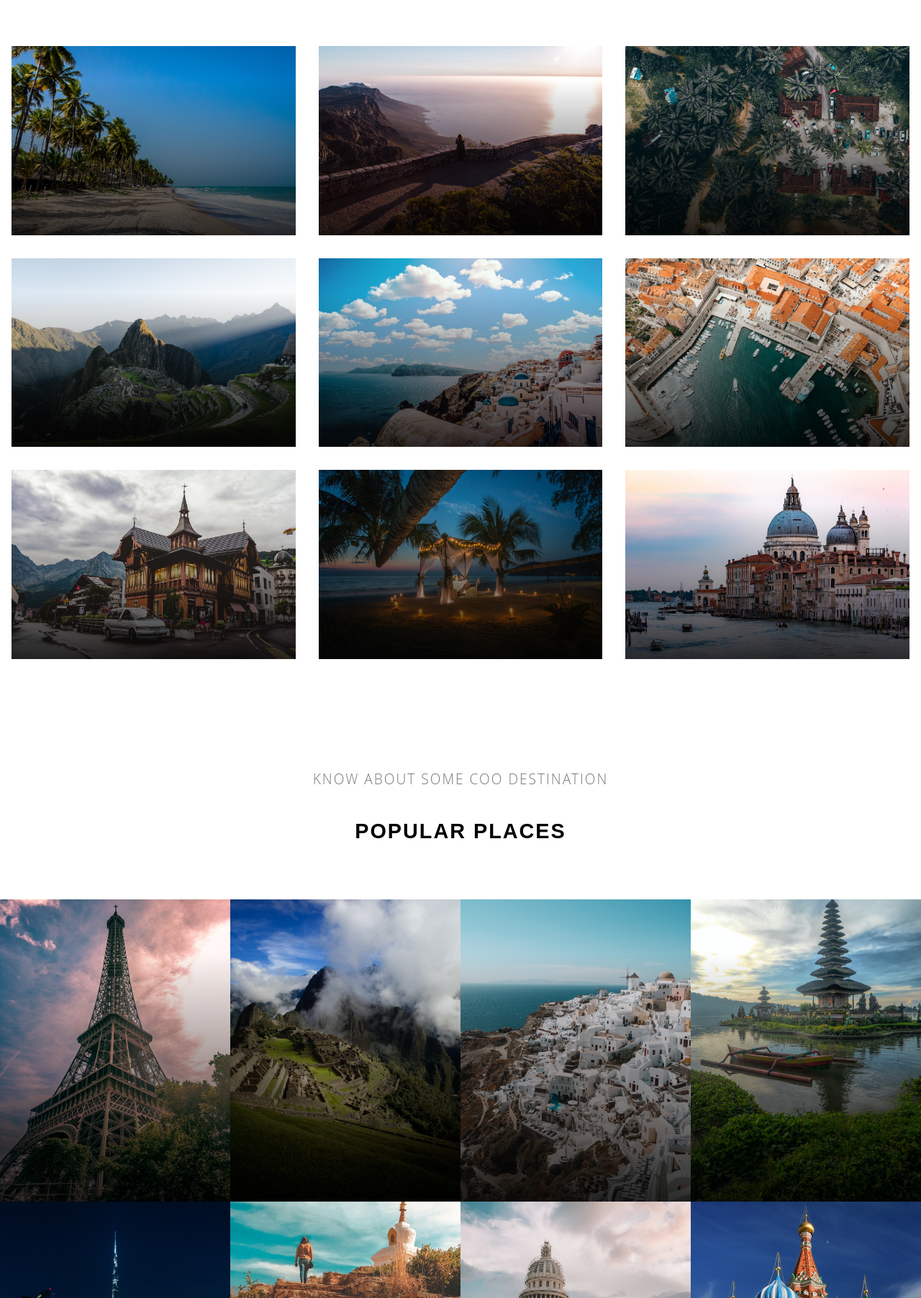
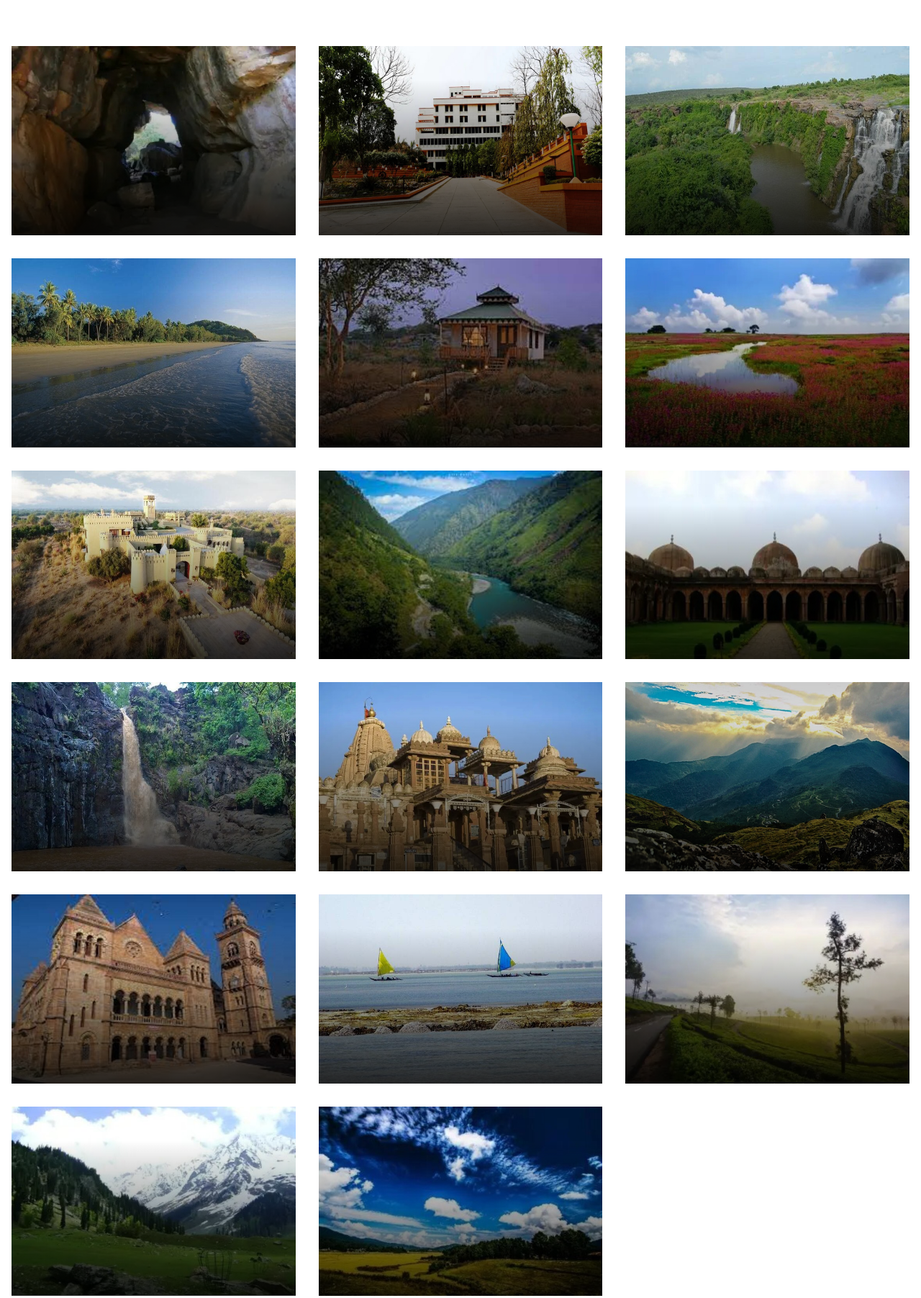
Before and after one commit to PROJECT-1-ED/ED-PROJECT, a plain HTML site: page gallery.html in a window 1280 px wide. Shown: the part 592-2396 px from the top of the page at 72% size. Drawn offline with Linux system fonts and the light colour scheme; a web font is replaced by a local one.

Commit message:
Update gallery.html

```diff
--- a/gallery.html
+++ b/gallery.html
@@ -70,55 +70,103 @@
             <div class = "container">
                 <div class = "gallery-row">
                     <div class = "gallery-item shadow">
-                        <img src = "images/gallery-1.jpg" alt = "gallery img">
+                        <img src = "gallery images/Bhimbetka-rock-shelters-400x300.jpg" alt = "gallery img">
                         <span class = "zoom-icon">
                             <i class = "fas fa-search-plus"></i>
                         </span>
                     </div>
                     <div class = "gallery-item shadow">
-                        <img src = "images/gallery-2.jpg" alt = "gallery img">
+                        <img src = "gallery images/1625815869_44._BIHAR_SCHOOL_YAGA.jpg.jpg" alt = "gallery img">
                         <span class = "zoom-icon">
                             <i class = "fas fa-search-plus"></i>
                         </span>
                     </div>
                     <div class = "gallery-item shadow">
-                        <img src = "images/gallery-3.jpg" alt = "gallery img">
+                        <img src = "gallery images/Ethipothala_waterfalls.jpg" alt = "gallery img">
                         <span class = "zoom-icon">
                             <i class = "fas fa-search-plus"></i>
                         </span>
                     </div>
                     <div class = "gallery-item shadow">
-                        <img src = "images/gallery-4.jpg" alt = "gallery img">
+                        <img src = "gallery images/Gopnath_Beach_Gujarat.jpg" alt = "gallery img">
                         <span class = "zoom-icon">
                             <i class = "fas fa-search-plus"></i>
                         </span>
                     </div>
                     <div class = "gallery-item shadow">
-                        <img src = "images/gallery-5.jpg" alt = "gallery img">
+                        <img src = "gallery images/jawai.jpg" alt = "gallery img">
                         <span class = "zoom-icon">
                             <i class = "fas fa-search-plus"></i>
                         </span>
                     </div>
                     <div class = "gallery-item shadow">
-                        <img src = "images/gallery-6.jpg" alt = "gallery img">
+                        <img src = "gallery images/Kaas-Plateau-400x266.jpg" alt = "gallery img">
                         <span class = "zoom-icon">
                             <i class = "fas fa-search-plus"></i>
                         </span>
                     </div>
                     <div class = "gallery-item shadow">
-                        <img src = "images/gallery-7.jpg" alt = "gallery img">
+                        <img src = "gallery images/Khandi.jpg" alt = "gallery img">
                         <span class = "zoom-icon">
                             <i class = "fas fa-search-plus"></i>
                         </span>
                     </div>
                     <div class = "gallery-item shadow">
-                        <img src = "images/gallery-8.jpg" alt = "gallery img">
+                        <img src = "gallery images/kibithu.jpg" alt = "gallery img">
                         <span class = "zoom-icon">
                             <i class = "fas fa-search-plus"></i>
                         </span>
                     </div>
                     <div class = "gallery-item shadow">
-                        <img src = "images/gallery-9.jpg" alt = "gallery img">
+                        <img src = "gallery images/Mandu-400x226.jpg" alt = "gallery img">
+                        <span class = "zoom-icon">
+                            <i class = "fas fa-search-plus"></i>
+                        </span>
+                    </div>
+                    <div class = "gallery-item shadow">
+                        <img src = "gallery images/Ninai_Waterfall.jpg" alt = "gallery img">
+                        <span class = "zoom-icon">
+                            <i class = "fas fa-search-plus"></i>
+                        </span>
+                    </div>
+                    <div class = "gallery-item shadow">
+                        <img src = "gallery images/Osian.jpg" alt = "gallery img">
+                        <span class = "zoom-icon">
+                            <i class = "fas fa-search-plus"></i>
+                        </span>
+                    </div>
+                    <div class = "gallery-item shadow">
+                        <img src = "gallery images/ponmudi-hills.jpg" alt = "gallery img">
+                        <span class = "zoom-icon">
+                            <i class = "fas fa-search-plus"></i>
+                        </span>
+                    </div>
+                    <div class = "gallery-item shadow">
+                        <img src = "gallery images/prag mahal.jpg" alt = "gallery img">
+                        <span class = "zoom-icon">
+                            <i class = "fas fa-search-plus"></i>
+                        </span>
+                    </div>
+                    <div class = "gallery-item shadow">
+                        <img src = "gallery images/Pulicat_Lake.jpg" alt = "gallery img">
+                        <span class = "zoom-icon">
+                            <i class = "fas fa-search-plus"></i>
+                        </span>
+                    </div>
+                    <div class = "gallery-item shadow">
+                        <img src = "gallery images/Valparai-400x253.jpg" alt = "gallery img">
+                        <span class = "zoom-icon">
+                            <i class = "fas fa-search-plus"></i>
+                        </span>
+                    </div>
+                    <div class = "gallery-item shadow">
+                        <img src = "gallery images/Yousmarg-400x300.jpg" alt = "gallery img">
+                        <span class = "zoom-icon">
+                            <i class = "fas fa-search-plus"></i>
+                        </span>
+                    </div>
+                    <div class = "gallery-item shadow">
+                        <img src = "gallery images/Ziro-Valley-400x264.jpg" alt = "gallery img">
                         <span class = "zoom-icon">
                             <i class = "fas fa-search-plus"></i>
                         </span>
```
